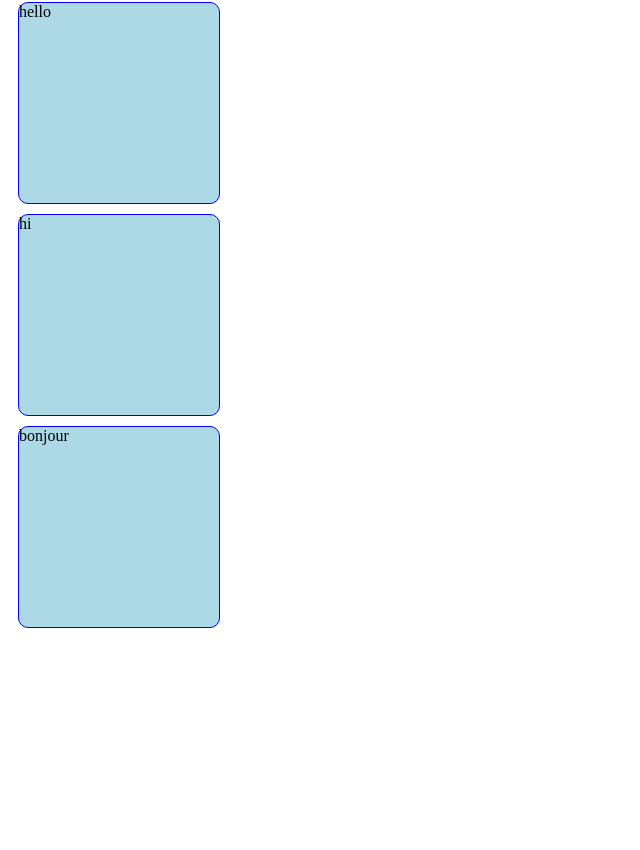
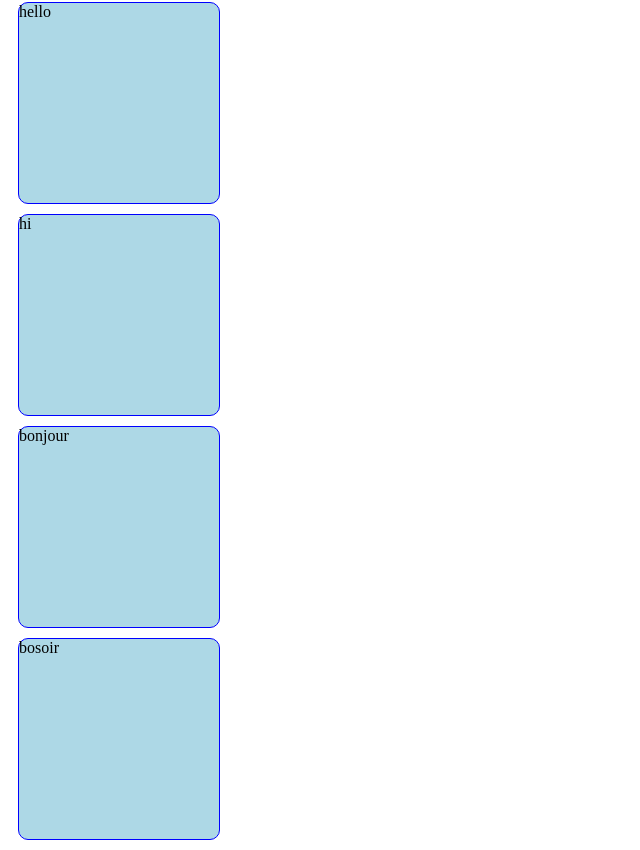
Before and after one commit to rush-web-dev/memory-card-game, a React (Vite) app: page / in a window 1280 px wide. Shown: the part 136-986 px from the top of the page, without its empty margins (0-640 px from the left). Before the commit the page ends 800 px from the top, so only its background shows below. Built offline with nearby package versions, Linux system fonts and the light colour scheme.

Commit message:
Return the cards dynamically

```diff
--- a/src/App.jsx
+++ b/src/App.jsx
@@ -4,6 +4,7 @@ import CurrentScore from "./components/CurrentScore.jsx";
 import Card from "./components/Card.jsx";
 
 function App() {
+  const cards = ["hello", "hi", "bonjour", "bosoir"];
   const [score, setScore] = useState(0);
   const [bestScore, setBestScore] = useState(0);
   const [clickedList, setClickedList] = useState([]);
@@ -25,7 +26,17 @@ function App() {
     <>
       <BestScore score={bestScore} />
       <CurrentScore score={score} />
-      <Card
+      {cards.map((cardTitle) => (
+        <Card
+          key={cardTitle}
+          title={cardTitle}
+          handleClick={handleScoreIncrease}
+          fail={handleFail}
+          isClicked={clickedList.includes(cardTitle)}
+        />
+      ))}
+
+      {/* <Card
         title={"hello"}
         handleClick={handleScoreIncrease}
         fail={handleFail}
@@ -42,7 +53,7 @@ function App() {
         handleClick={handleScoreIncrease}
         fail={handleFail}
         isClicked={clickedList.includes("bonjour")}
-      />
+      /> */}
     </>
   );
 }
```
